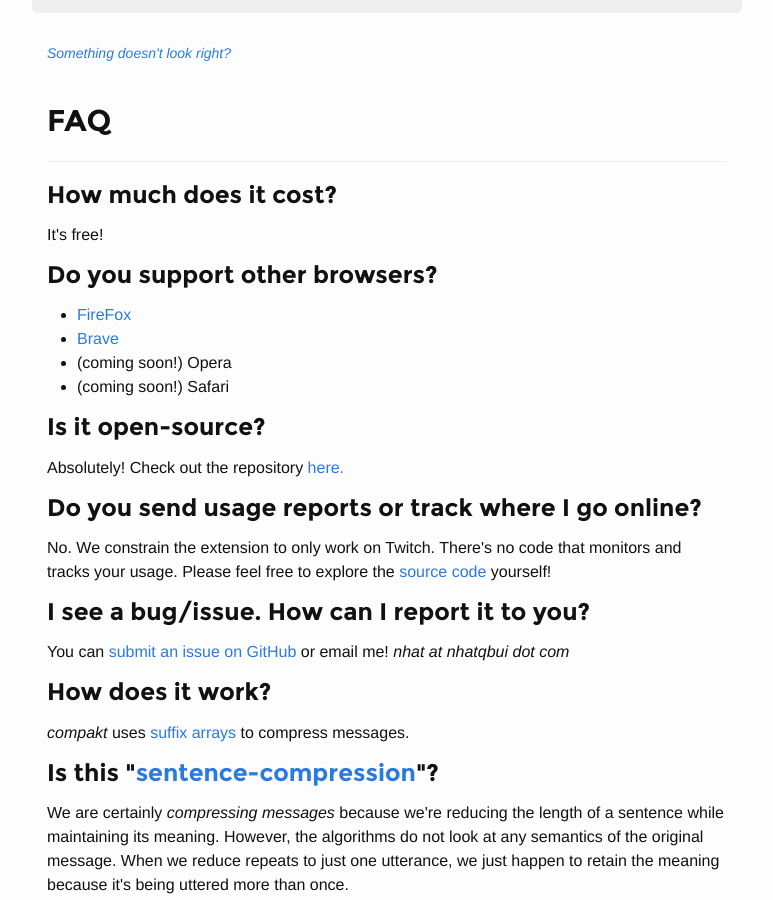
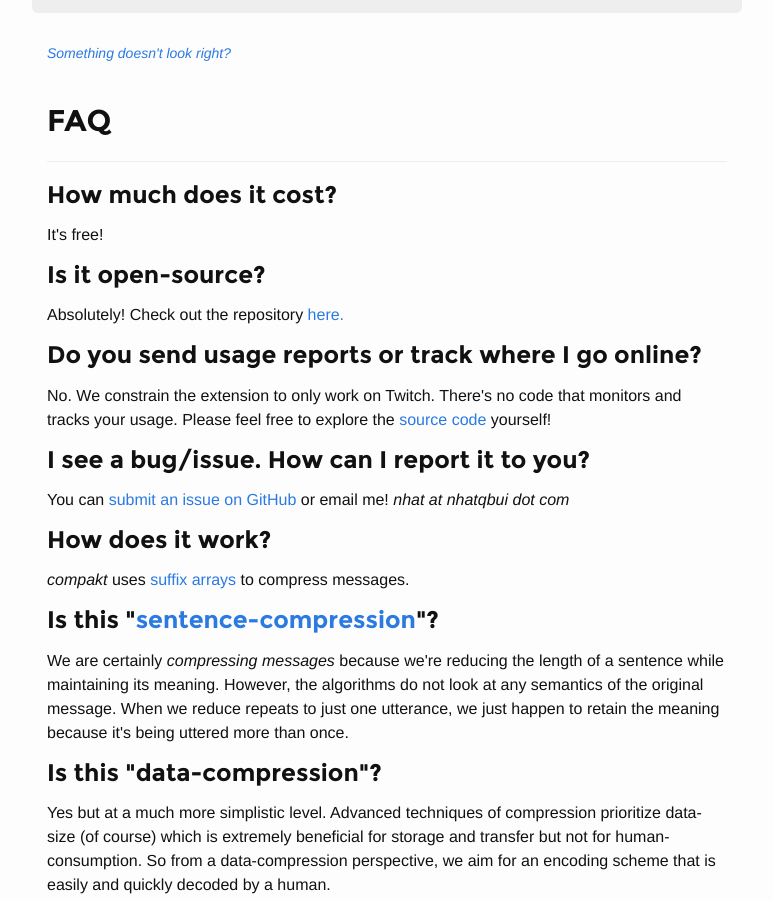
Before and after one commit to nhatbui/nhatbui.github.io, a Jekyll site: the page built from compakt/index.html, in a window 1280 px wide and 900 px high, scrolled down 984 px. Shown: the whole window, without its empty margins (253-1026 px from the left). Built offline with Jekyll 4.4.1, drawn with Linux system fonts in a browser that asks for light colours.

Commit message:
edit FAQ

```diff
--- a/compakt/index.html
+++ b/compakt/index.html
@@ -72,16 +72,6 @@
         <h3>How much does it cost?</h3>
         <p>It's free!</p>
 
-        <h3>Do you support other browsers?</h3>
-        <p>
-          <ul>
-            <li><a href="https://addons.mozilla.org/en-US/firefox/addon/twitch-compakt/">FireFox</a></li>
-            <li><a href="https://blog.brave.com/loading-chrome-extensions-in-brave/">Brave</a></li>
-            <li>(coming soon!) Opera</li>
-            <li>(coming soon!) Safari</li>
-          </ul>
-        </p>
-
         <h3>Is it open-source?</h3>
         <p>Absolutely! Check out the repository <a href="https://github.com/nhatbui/compakt">here.</a></p>
 
```
